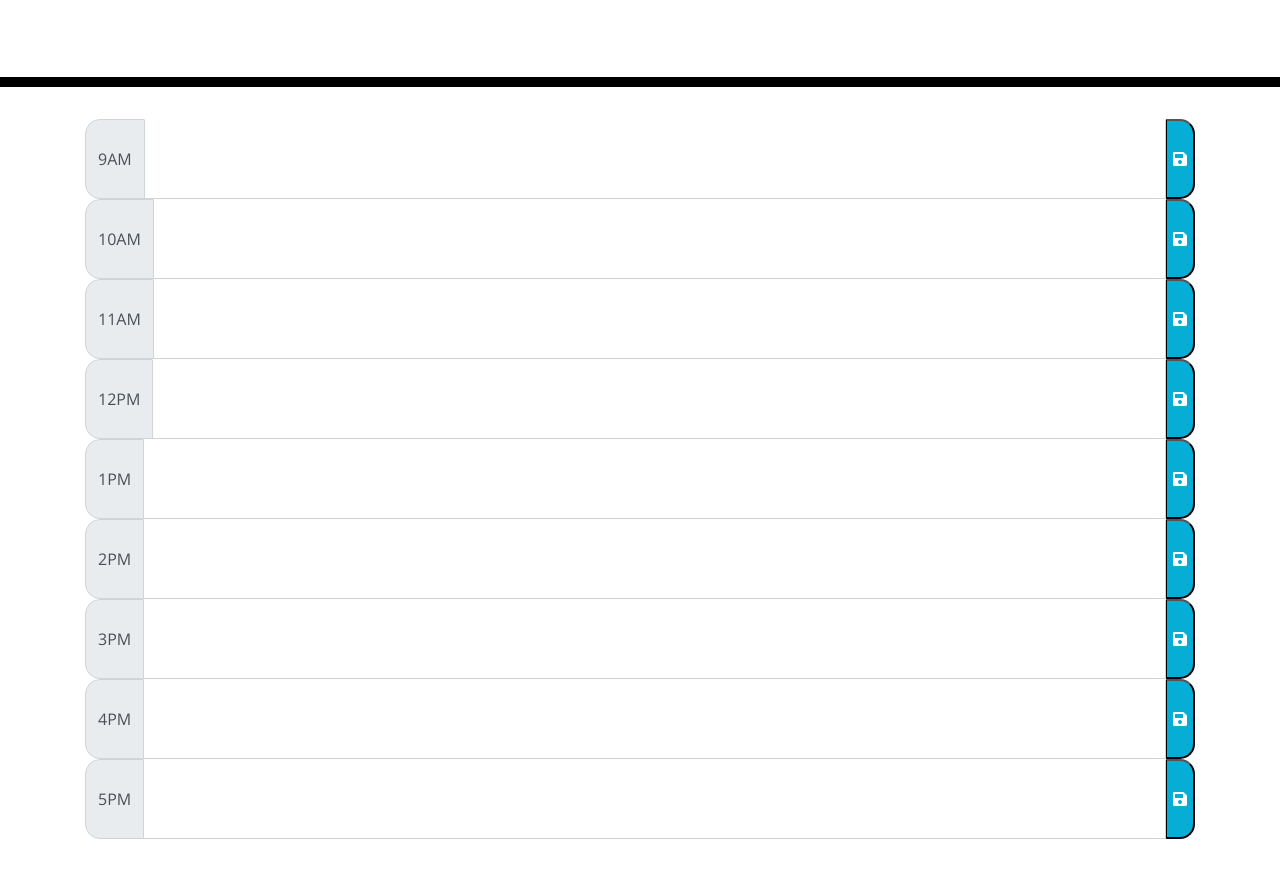
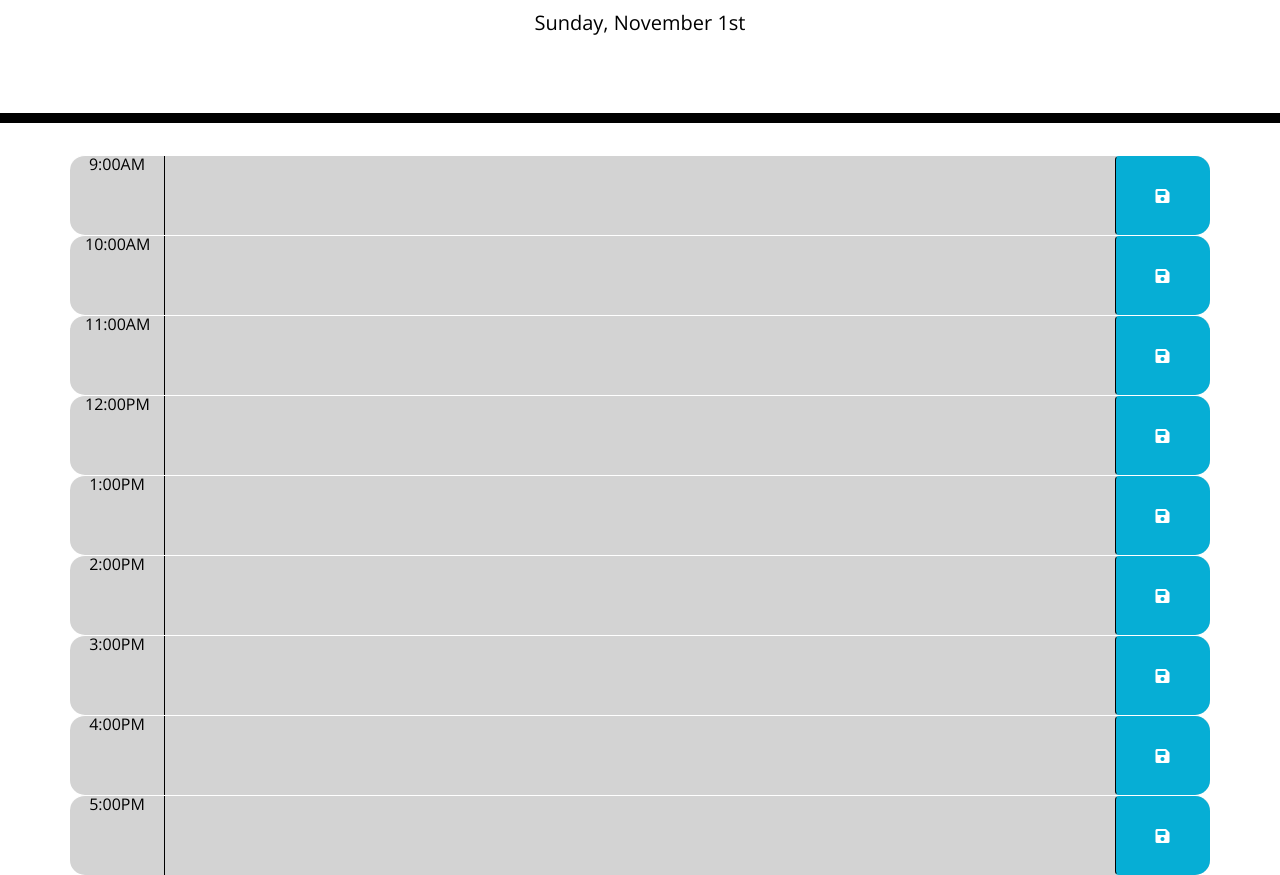
Before and after one commit to hlamkins/work-day-scheduler, a plain HTML site: page index.html in a window 1280 px wide. Shown: the part 181-1056 px from the top of the page. Before the commit the page ends 1020 px from the top, so only its background shows below. Drawn offline with nearby package versions, Linux system fonts and the light colour scheme.

Commit message:
Completed Read me and finishing touches

```diff
--- a/index.html
+++ b/index.html
@@ -1,111 +1,104 @@
 <!DOCTYPE html>
+
 <html lang="en">
+
+
+
 <head>
+
     <meta charset="UTF-8" />
+
     <meta name="viewport" content="width=device-width, initial-scale=1.0" />
+
     <meta http-equiv="X-UA-Compatible" content="ie=edge" />
-    <link
-      rel="stylesheet"
-      href="https://stackpath.bootstrapcdn.com/bootstrap/4.3.1/css/bootstrap.min.css"
-    />
-    <link
-      rel="stylesheet"
-      href="https://use.fontawesome.com/releases/v5.8.1/css/all.css"
-      integrity="sha384-50oBUHEmvpQ+1lW4y57PTFmhCaXp0ML5d60M1M7uH2+nqUivzIebhndOJK28anvf"
-      crossorigin="anonymous"
-    />
-    <link
-      href="https://fonts.googleapis.com/css?family=Open+Sans&display=swap"
-      rel="stylesheet"
-    />
+
+    <link rel="stylesheet" href="https://stackpath.bootstrapcdn.com/bootstrap/4.3.1/css/bootstrap.min.css" />
+
+    <link rel="stylesheet" href="https://use.fontawesome.com/releases/v5.8.1/css/all.css" integrity="sha384-50oBUHEmvpQ+1lW4y57PTFmhCaXp0ML5d60M1M7uH2+nqUivzIebhndOJK28anvf" crossorigin="anonymous" />
+
+    <link href="https://fonts.googleapis.com/css?family=Open+Sans&display=swap" rel="stylesheet" />
+
     <link rel="stylesheet" href="style.css" />
+
+    <script src="https://cdnjs.cloudflare.com/ajax/libs/jquery/3.2.1/jquery.min.js"></script>
+    <script src="https://cdnjs.cloudflare.com/ajax/libs/moment.js/2.24.0/moment.min.js"></script>
+
     <title>Work Day Scheduler</title>
+
 </head>
 
+
+
 <body>
+
     <header class="jumbotron">
         <h1 class="display-3">Work Day Scheduler</h1>
         <p class="lead">A simple calendar app for scheduling your work day</p>
         <p id="currentDay" class="lead"></p>
     </header>
+
     <div class="container">
         <!-- Timeblocks go here -->
-      <div class="input-group flex-nowrap">
-        <div class="input-group-prepend">
-          <span class="input-group-text time-block">9AM</span>
-        </div>
-        <input id="user-input9" type="text" data-time="9" class="form-control">
-        <button><i class="fas fa-save save"></i></button>
+        <div id="hour-9" class="row time-block">
+          <div class="col-sm-1" id="hour">9:00AM</div>
+          <textarea class="col-sm-10 description" id="form-control"></textarea>
+          <button class="btn saveBtn col-sm-1"><i class="fas fa-save"></i></button>
         </div>
 
-      <div class="input-group flex-nowrap">
-        <div class="input-group-prepend">
-          <span class="input-group-text time-block">10AM</span>
-        </div>
-        <input id="user-input10" type="text" data-time="10" class="form-control">
-        <button><i class="fas fa-save save"></i></button>
+        <div id="hour-10" class="row time-block">
+          <div class="col-sm-1" id="hour">10:00AM</div>
+          <textarea class="col-sm-10 description" id="form-control"></textarea>
+          <button class="btn saveBtn col-sm-1"><i class="fas fa-save"></i></button>
         </div>
 
-      <div class="input-group flex-nowrap">
-        <div class="input-group-prepend">
-          <span class="input-group-text time-block">11AM</span>
-        </div>
-        <input id="user-input11" type="text" data-time="11" class="form-control">
-        <button><i class="fas fa-save save"></i></button>
+        <div id="hour-11" class="row time-block">
+          <div class="col-sm-1" id="hour">11:00AM</div>
+          <textarea class="col-sm-10 description" id="form-control"></textarea>
+          <button class="btn saveBtn col-sm-1"><i class="fas fa-save"></i></button>
         </div>
 
-      <div class="input-group flex-nowrap">
-        <div class="input-group-prepend">
-          <span class="input-group-text time-block">12PM</span>
-        </div>
-        <input id="user-input12" type="text" data-time="12" class="form-control">
-        <button><i class="fas fa-save save"></i></button>
+        <div id="hour-12" class="row time-block">
+          <div class="col-sm-1" id="hour">12:00PM</div>
+          <textarea class="col-sm-10 description" id="form-control"></textarea>
+          <button class="btn saveBtn col-sm-1"><i class="fas fa-save"></i></button>
         </div>
 
-      <div class="input-group flex-nowrap">
-        <div class="input-group-prepend">
-          <span class="input-group-text time-block">1PM</span>
-        </div>
-        <input id="user-input1" type="text" data-time="1" class="form-control">
-        <button><i class="fas fa-save save"></i></button>
+        <div id="hour-13" class="row time-block">
+          <div class="col-sm-1" id="hour">1:00PM</div>
+          <textarea class="col-sm-10 description" id="form-control"></textarea>
+          <button class="btn saveBtn col-sm-1"><i class="fas fa-save"></i></button>
         </div>
 
-      <div class="input-group flex-nowrap">
-        <div class="input-group-prepend">
-          <span class="input-group-text time-block">2PM</span>
-        </div>
-        <input id="user-input2" type="text" data-time="2" class="form-control">
-        <button><i class="fas fa-save save"></i></button>
+        <div id="hour-14" class="row time-block">
+          <div class="col-sm-1" id="hour">2:00PM</div>
+          <textarea class="col-sm-10 description" id="form-control"></textarea>
+          <button class="btn saveBtn col-sm-1"><i class="fas fa-save"></i></button>
         </div>
 
-      <div class="input-group flex-nowrap">
-        <div class="input-group-prepend">
-          <span class="input-group-text time-block">3PM</span>
-        </div>
-        <input id="user-input3" type="text" data-time="3" class="form-control">
-        <button><i class="fas fa-save save"></i></button>
+        <div id="hour-15" class="row time-block">
+          <div class="col-sm-1" id="hour">3:00PM</div>
+          <textarea class="col-sm-10 description" id="form-control"></textarea>
+          <button class="btn saveBtn col-sm-1"><i class="fas fa-save"></i></button>
         </div>
 
-      <div class="input-group flex-nowrap">
-        <div class="input-group-prepend">
-          <span class="input-group-text time-block">4PM</span>
-        </div>
-        <input id="user-input4" type="text" data-time="4" class="form-control">
-        <button><i class="fas fa-save save"></i></button>
+        <div id="hour-16" class="row time-block">
+          <div class="col-sm-1" id="hour">4:00PM</div>
+          <textarea class="col-sm-10 description" id="form-control"></textarea>
+          <button class="btn saveBtn col-sm-1"><i class="fas fa-save"></i></button>
         </div>
 
-      <div class="input-group flex-nowrap">
-        <div class="input-group-prepend">
-          <span class="input-group-text time-block">5PM</span>
+        <div id="hour-17" class="row time-block">
+          <div class="col-sm-1" id="hour">5:00PM</div>
+          <textarea class="col-sm-10 description" id="form-control"></textarea>
+          <button class="btn saveBtn col-sm-1"><i class="fas fa-save"></i></button>
         </div>
-        <input id="user-input5" type="text" data-time="5" class="form-control">
-        <button><i class="fas fa-save save"></i></button>
-      </div>
+
+
 
     </div>
 
      <script src="script.js"></script>
-    <script src="https://cdnjs.cloudflare.com/ajax/libs/jquery/3.2.1/jquery.min.js"></script>
-    <script src="https://cdnjs.cloudflare.com/ajax/libs/moment.js/2.24.0/moment.min.js"></script>
+
 </body>
+
 </html>
--- a/script.js
+++ b/script.js
@@ -1,4 +1,54 @@
-let today = document.querySelector("#currentDay");
-let momentEl =moment().format("dddd, MMMM, YYYY");
+$(document).ready(function() {
+    // listen for save button clicks
+    $(".saveBtn").on("click", function() {
+      // get nearby values
+      let value = $(this).siblings(".description").val();
+      let time = $(this).parent().attr("id");
 
-today.innerHTML = (momentEl);
+      // save in localStorage
+      localStorage.setItem(time, value);
+    });
+
+    function hourUpdater() {
+      // get current number of hours
+      let currentHour = moment().hours();
+
+      // loop over time blocks
+      $(".time-block").each(function() {
+        let blockHour = parseInt($(this).attr("id").split("-")[1]);
+
+        // check if we've moved past this time
+        if (blockHour < currentHour) {
+          $(this).addClass("past");
+        }
+        else if (blockHour === currentHour) {
+          $(this).removeClass("past");
+          $(this).addClass("present");
+        }
+        else {
+          $(this).removeClass("past");
+          $(this).removeClass("present");
+          $(this).addClass("future");
+        }
+      });
+    }
+
+    hourUpdater();
+
+    // set up interval to check if current time needs to be updated
+    let interval = setInterval(hourUpdater, 15000);
+
+    // load any saved data from localStorage
+    $("#hour-9 .description").val(localStorage.getItem("hour-9"));
+    $("#hour-10 .description").val(localStorage.getItem("hour-10"));
+    $("#hour-11 .description").val(localStorage.getItem("hour-11"));
+    $("#hour-12 .description").val(localStorage.getItem("hour-12"));
+    $("#hour-13 .description").val(localStorage.getItem("hour-13"));
+    $("#hour-14 .description").val(localStorage.getItem("hour-14"));
+    $("#hour-15 .description").val(localStorage.getItem("hour-15"));
+    $("#hour-16 .description").val(localStorage.getItem("hour-16"));
+    $("#hour-17 .description").val(localStorage.getItem("hour-17"));
+
+
+    $("#currentDay").text(moment().format("dddd, MMMM Do"));
+  });
--- a/style.css
+++ b/style.css
@@ -4,13 +4,13 @@ body {
 	line-height: 1;
 }
 
-input {
+textarea {
 	background: transparent;
 	border: none;
 	resize: none;
 	color: #000000;
 	border-left: 1px solid black;
-  padding: 10px;
+	border: 10px;
 }
 
 .jumbotron {
@@ -28,18 +28,19 @@ input {
 .time-block {
 	text-align: center;
 	border-radius: 15px;
+	background-color: lightgrey;
 }
 
-.form-control {
+.row {
 	white-space: pre-wrap;
 	height: 80px;
 	border-top: 1px solid white;
 }
 
-.hour {
-  background-color: #ffffff;
+#hour {
 	color: #000000;
-  border-top: 1px dashed #000000;
+	text-align: center;
+	border-right: 1px solid black;
 }
 
 .past {
@@ -57,15 +58,15 @@ input {
 	color: white;
 }
 
-button {
+.saveBtn {
 	border-left: 1px solid black;
 	border-top-right-radius: 15px;
 	border-bottom-right-radius: 15px;
-  background-color: #06AED5;
+	background-color: #06aed5;
 	color: white;
 }
 
-button :hover {
+.saveBtn i:hover {
 	font-size: 20px;
 	transition: all .3s ease-in-out;
 }
```
Also changed, not shown: workday.png (added), 1 other file. Lines whose indentation alone changed are shown as unchanged.
